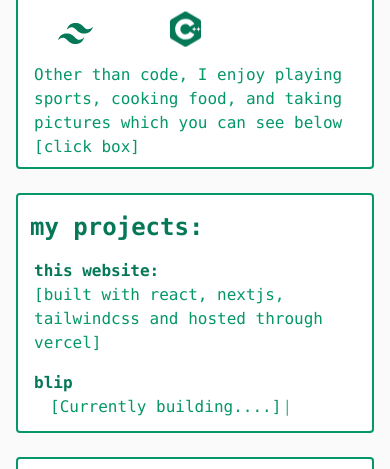
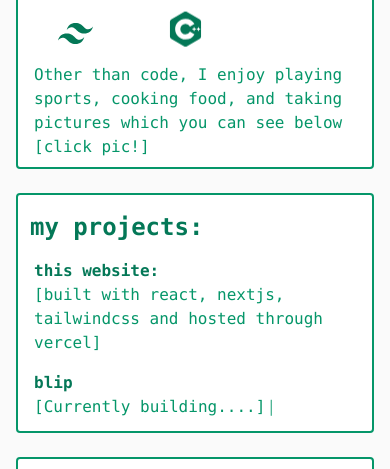
Before and after one commit to avashraj/personalsite, a Next.js app: page / in a window 390 px wide. Shown: the part 593-1062 px from the top of the page. Built offline with nearby package versions, Linux system fonts and the light colour scheme.

Commit message:
Fix: mobile view cleanup

```diff
--- a/app/components/photocarousel.js
+++ b/app/components/photocarousel.js
@@ -13,14 +13,14 @@ const PhotoCarousel = ( {photoList} ) => {
     }, [photoList.length]);
 
     return (
-        <div className="flex justify-center items-center m-5"> {/* This centers the content and adds margin */}
+        <div className="flex justify-center items-center m-5">
           <Image
             src={`/photos/${photoList[currentIndex]}`}
             alt="Photo Carousel"
-            width={500} // Specify your desired width
-            height={300} // Specify your desired height
-             // This will maintain aspect ratio based on the width and height provided
-            className="object-center object-cover rounded-lg" // Add additional styling as needed
+            width={500}
+            height={300}
+
+            className="object-center object-cover rounded-lg"
           />
         </div>
       );
--- a/app/components/photogallery.js
+++ b/app/components/photogallery.js
@@ -23,7 +23,7 @@ export default function PhotoGallery() {
     if (visibleCount < imageFilenames.length) {
       const timer = setTimeout(() => {
         setVisibleCount(visibleCount + 1);
-      }, 150); // Show next image every 1.5 seconds
+      }, 150);
       return () => clearTimeout(timer);
     }
   }, [visibleCount, imageFilenames.length]);
@@ -51,8 +51,6 @@ export default function PhotoGallery() {
           grid-template-columns: repeat(3, 1fr);
           grid-gap: 0;
         }
-
-        /* Adjustments for mobile screens */
         @media (max-width: 768px) {
           .photos-container {
             grid-template-columns: 1fr;
--- /dev/null
+++ b/app/components/projects.js
@@ -0,0 +1 @@
+//lol for when i need to make this
--- a/app/page.js
+++ b/app/page.js
@@ -50,7 +50,7 @@ export default function Home() {
           <div className=''><SiTailwindcss color="#047857" size={35}/></div>
           <div className='animate-bounce'> <SiCplusplus color="#047857" size={35}/> </div>
         </div>
-        <p className="text-1xl text-emerald-600 flex justify-start font-mono ml-4 mt-3 mb-2 xl:mb-0">Other than code, I enjoy playing sports, cooking food, and taking pictures which you can see below [click box]</p>
+        <p className="text-1xl text-emerald-600 flex justify-start font-mono ml-4 mt-3 mb-2 xl:mb-0">Other than code, I enjoy playing sports, cooking food, and taking pictures which you can see below [click pic!]</p>
 
       </div>
 
@@ -64,7 +64,7 @@ export default function Home() {
             <div className='mx-4'>
               <h1 className='xl:pl-4 font-mono font-bold text-emerald-700'>blip</h1>
 
-                <div className='pl-4 font-mono text-emerald-600 xl:mb-0 mb-3'>
+                <div className='xl:pl-4 font-mono text-emerald-600 xl:mb-0 mb-3'>
                   <Typewriter
                   options={{
                     strings: ['[Currently building....]'],
--- a/app/photog/page.js
+++ b/app/photog/page.js
@@ -1,5 +1,5 @@
 
-import HomeButton from "../components/homebutton";
+
 import PhotoGallery from "../components/photogallery";
 
 export default function Photography() {
```
Also changed, not shown: app/components/typewritertext.js (added, +9 -0 lines), app/components/blbox.js (added), app/components/homebutton.js (deleted), app/components/socials.js (added), app/components/tlbox1.js (added), app/components/trbox.js (added), app/plan.txt.
